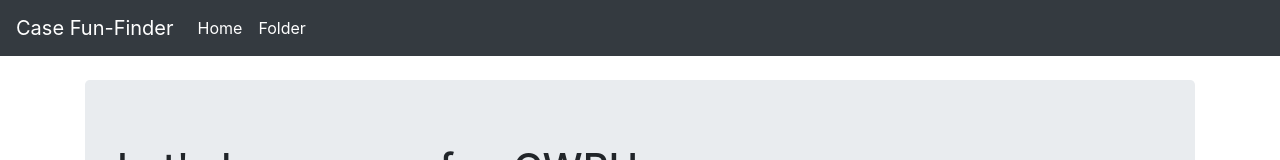
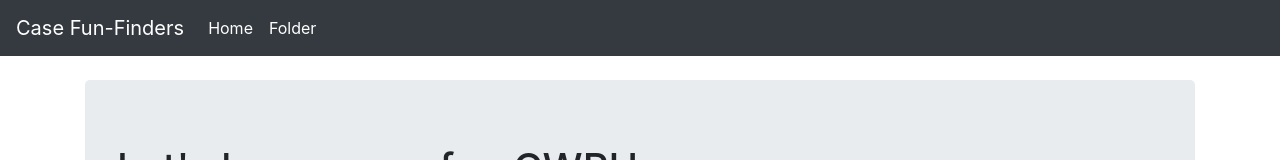
Before and after one commit to rjtennismaster/Case-FunFinder, a React (Create React App) app in the folder funfinder/client/: page / in a window 1280 px wide. Shown: the top 160 px of the page. Built offline with nearby package versions, Linux system fonts and the light colour scheme.

Commit message:
modified name in project name

```diff
--- a/funfinder/client/src/components/Navbar.js
+++ b/funfinder/client/src/components/Navbar.js
@@ -5,7 +5,7 @@ function Navbar() {
     <div>
       <nav class="navbar navbar-expand-md navbar-dark bg-dark mb-4">
         <a class="navbar-brand" href="#">
-          Case Fun-Finder
+          Case Fun-Finders
         </a>
         <div class="collapse navbar-collapse" id="navbarCollapse">
           <ul class="navbar-nav mr-auto">
```
